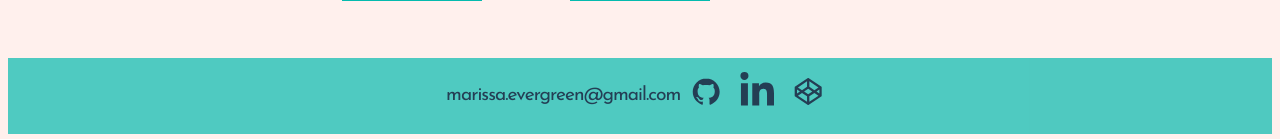
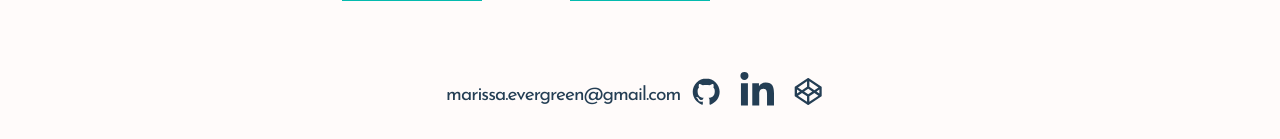
Before and after one commit to marissamcdonnell/Projects, a React (Create React App) app: page /#/portfolio in a window 1280 px wide. Shown: the part 1062-1201 px from the top of the page. Built offline with nearby package versions, Linux system fonts and the light colour scheme.

Commit message:
Add some minor color changes and functionality

```diff
--- a/src/components/HomeProjectBlock.js
+++ b/src/components/HomeProjectBlock.js
@@ -2,24 +2,35 @@
 import { Link } from 'react-router-dom'
 import PropTypes from 'prop-types'
 
-const HomeProjectBlock = ({ featureName, projectImg, projectName }) => (
+const HomeProjectBlock = ({
+  featureName,
+  projectImg,
+  projectName,
+  path,
+  linkText,
+  imgLink
+}) => (
   <div className="project-container">
     <div className="text">
       <h5>{featureName}</h5>
       <h2>{projectName}</h2>
-      <Link className="button-lg" to="/portfolio">
-        View Project
+      <Link className="button-lg" to={path}>
+        {linkText}
       </Link>
     </div>
-    <div className="box filter">
-      <img src={projectImg} alt="project 1" />
-    </div>
+    <a className="box filter" href={imgLink}>
+      <img src={projectImg} alt={featureName} />
+    </a>
   </div>
 )
 
 HomeProjectBlock.propTypes = {
+  featureName: PropTypes.string.isRequired,
   projectImg: PropTypes.string.isRequired,
-  projectName: PropTypes.string.isRequired
+  projectName: PropTypes.string.isRequired,
+  path: PropTypes.string.isRequired,
+  linkText: PropTypes.string.isRequired,
+  imgLink: PropTypes.string
 }
 
 export default HomeProjectBlock
--- a/src/screens/HomePage.js
+++ b/src/screens/HomePage.js
@@ -1,5 +1,15 @@
 import React from 'react'
-import { DiJavascript1, DiReact, DiWordpress, DiGit, DiPhp, DiHtml5, DiCss3, DiSass, DiNpm } from 'react-icons/di'
+import {
+  DiJavascript1,
+  DiReact,
+  DiWordpress,
+  DiGit,
+  DiPhp,
+  DiHtml5,
+  DiCss3,
+  DiSass,
+  DiNpm
+} from 'react-icons/di'
 import { Tooltip } from 'react-tippy'
 
 import ProjectBlock from '../components/HomeProjectBlock'
@@ -8,16 +18,36 @@
 
 const HomePage = () => (
   <div className="home footer-bottom">
-        <ProjectBlock featureName="Featured Project" projectImg={featured} projectName="Squish Fruits" />
+    {/* TODO: add imgLink to images on home page. */}
+    <ProjectBlock
+      featureName="Featured Project"
+      projectImg={featured}
+      projectName="Squish Fruits"
+      path="/portfolio"
+      linkText="To Project"
+    />
     <div className="block">
       <h2>What I bring to the table</h2>
-            <p>I currently work at FanSided, which is where my passion for web development began. One aspect of this career path that I truly enjoy is problem solving. There are always multiple ways to solve problems but to take the time to explore and learn multiple ways, builds a solid foundation for solving more problems.</p>
+      <p>
+        I currently work at FanSided, which is where my passion for web
+        development began. One aspect of this career path that I truly enjoy is
+        problem solving. There are always multiple ways to solve problems but to
+        take the time to explore and learn multiple ways, builds a solid
+        foundation for solving more problems.
+      </p>
     </div>
-        <ProjectBlock featureName="Blog" projectImg={projectImg1} projectName="How I Started My Journey" />
+    <ProjectBlock
+      featureName="Blog"
+      projectImg={projectImg1}
+      projectName="How I Started My Journey"
+      path="/blog"
+      linkText="To Blog"
+    />
     <div className="block2">
       <h2>Languages in a nutshell</h2>
       <div className="icons">
-                <Tooltip title="JavaScript"
+        <Tooltip
+          title="JavaScript"
           position="top"
           animation="perspective"
           size="big"
@@ -25,7 +55,8 @@
         >
           <DiJavascript1 />
         </Tooltip>
-                <Tooltip title="React"
+        <Tooltip
+          title="React"
           position="top"
           animation="perspective"
           size="big"
@@ -33,7 +64,8 @@
         >
           <DiReact />
         </Tooltip>
-                <Tooltip title="npm"
+        <Tooltip
+          title="npm"
           position="top"
           animation="perspective"
           size="big"
@@ -41,7 +73,8 @@
         >
           <DiNpm />
         </Tooltip>
-                <Tooltip title="php"
+        <Tooltip
+          title="php"
           position="top"
           animation="perspective"
           size="big"
@@ -49,7 +82,8 @@
         >
           <DiPhp />
         </Tooltip>
-                <Tooltip title="Git"
+        <Tooltip
+          title="Git"
           position="top"
           animation="perspective"
           size="big"
@@ -57,7 +91,8 @@
         >
           <DiGit />
         </Tooltip>
-                <Tooltip title="html5"
+        <Tooltip
+          title="html5"
           position="top"
           animation="perspective"
           size="big"
@@ -65,7 +100,8 @@
         >
           <DiHtml5 />
         </Tooltip>
-                <Tooltip title="css3"
+        <Tooltip
+          title="css3"
           position="top"
           animation="perspective"
           size="big"
@@ -73,7 +109,8 @@
         >
           <DiCss3 />
         </Tooltip>
-                <Tooltip title="Sass"
+        <Tooltip
+          title="Sass"
           position="top"
           animation="perspective"
           size="big"
@@ -81,7 +118,8 @@
         >
           <DiSass />
         </Tooltip>
-                <Tooltip title="Wordpress"
+        <Tooltip
+          title="Wordpress"
           position="top"
           animation="perspective"
           size="big"
@@ -92,6 +130,6 @@
       </div>
     </div>
   </div>
-);
+)
 
 export default HomePage
--- a/src/styles/base/_base.scss
+++ b/src/styles/base/_base.scss
@@ -1,6 +1,6 @@
 html {
   font-size: 12px;
-    background-color: #fff0ed;
+  background-color: #fffbfa;
   box-sizing: border-box;
 }
 
@@ -8,30 +8,35 @@
   top: 0;
   background: $green;
   position: fixed;
-    height: .6em;
+  height: 0.6em;
   width: 100%;
   z-index: 15;
 }
 
-#left, #right {
+#left,
+#right {
   background: $green;
   position: fixed;
   top: 0;
   bottom: 0;
-    width: .6em;
+  width: 0.6em;
 }
 
-#left { left: 0; }
+#left {
+  left: 0;
+}
 
-#right { right: 0; }
+#right {
+  right: 0;
+}
 
 body:after {
-    content: "";
+  content: '';
   position: fixed;
   background: $green;
   left: 0;
   right: 0;
-    height: .6em;
+  height: 0.6em;
 }
 
 body:after {
@@ -66,10 +71,12 @@
   font-family: $font-Cat;
   font-size: 1.9em;
   color: $black;
-    text-shadow: 2px 2px 2px rgba(0, 0, 0, .2);
+  text-shadow: 2px 2px 2px rgba(0, 0, 0, 0.2);
 }
 
-h3, h4, h5 {
+h3,
+h4,
+h5 {
   font-family: $font-Jos;
   text-transform: uppercase;
 }
--- a/src/styles/base/_vars.scss
+++ b/src/styles/base/_vars.scss
@@ -1,11 +1,18 @@
 // Colors
-$gray: #0C3330;
+$gray: #0c3330;
 $green: #05baae;
-$black: #243E54;
-$orange: #C35136;
-$tran-green: rgba(5,186,174,0.7);
-$tran-orange: rgba(195, 81, 54, 0.7);
-
+$black: #243e54;
+$orange: #c35136;
+$tran-green: linear-gradient(
+  45deg,
+  rgba(255, 255, 255, 1) 0%,
+  rgba(5, 186, 174, 0.7) 100%
+);
+$tran-orange: linear-gradient(
+  45deg,
+  rgba(255, 255, 255, 0) 0%,
+  rgba(193, 81, 54, 0.7) 100%
+);
 
 // Font
 $font: Nanum Gothic, sans-serif;
@@ -13,7 +20,7 @@
 $font-Cat: Catamaran;
 
 //Spacing
-$s-size:1.2rem;
+$s-size: 1.2rem;
 $m-size: 1.6rem;
 $l-size: 3.2rem;
 $xl-size: 4.8rem;
--- a/src/styles/components/_homepage.scss
+++ b/src/styles/components/_homepage.scss
@@ -8,7 +8,7 @@
 .block {
   margin: 1em 0;
   padding: 2em;
-    background-color: $tran-green;
+  background: $tran-green;
   box-shadow: 0 6px 10px 0 rgba(0, 0, 0, 0.19);
 }
 
--- a/src/styles/components/_projectBlock.scss
+++ b/src/styles/components/_projectBlock.scss
@@ -17,12 +17,11 @@
     color: $orange;
   }
 
-
   .box {
     width: 62%;
-        height: 100%;
     position: relative;
     box-shadow: 0 4px 8px 0 rgba(0, 0, 0, 0.2), 0 6px 20px 0 rgba(0, 0, 0, 0.19);
+    cursor: pointer;
 
     img {
       width: 100%;
@@ -31,12 +30,12 @@
 
   .filter:after {
     position: absolute;
-        content: " ";
+    content: '';
     top: 0;
     display: block;
     width: 100%;
     height: 100%;
-        background-color: $tran-orange;
+    background: $tran-orange;
   }
 
   .filter:hover:after {
@@ -44,7 +43,6 @@
     cursor: pointer;
   }
 }
-
 
 // .project-title {
 //     font-family: Catamaran;
```
Lines whose indentation alone changed are shown as unchanged.
